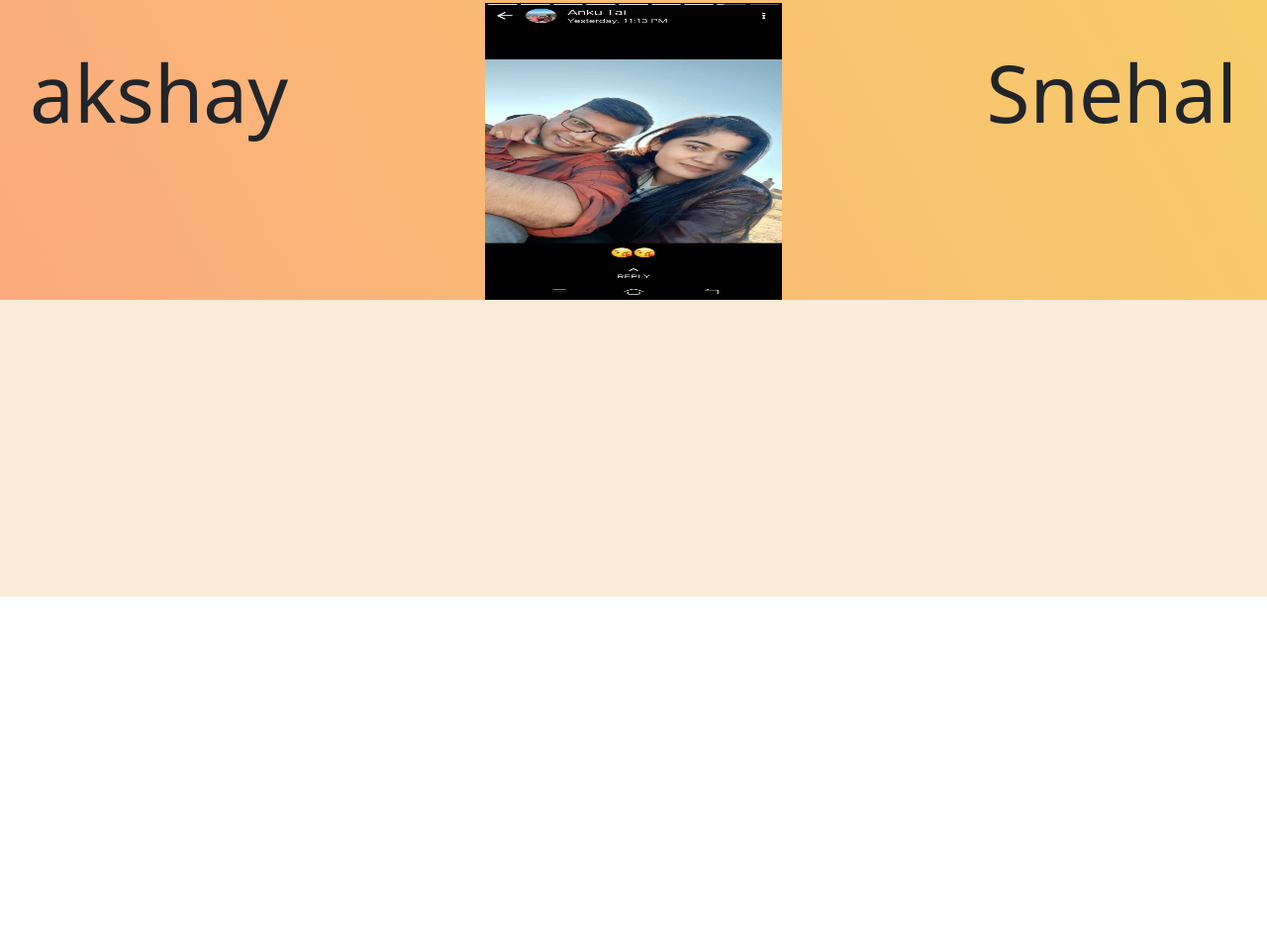
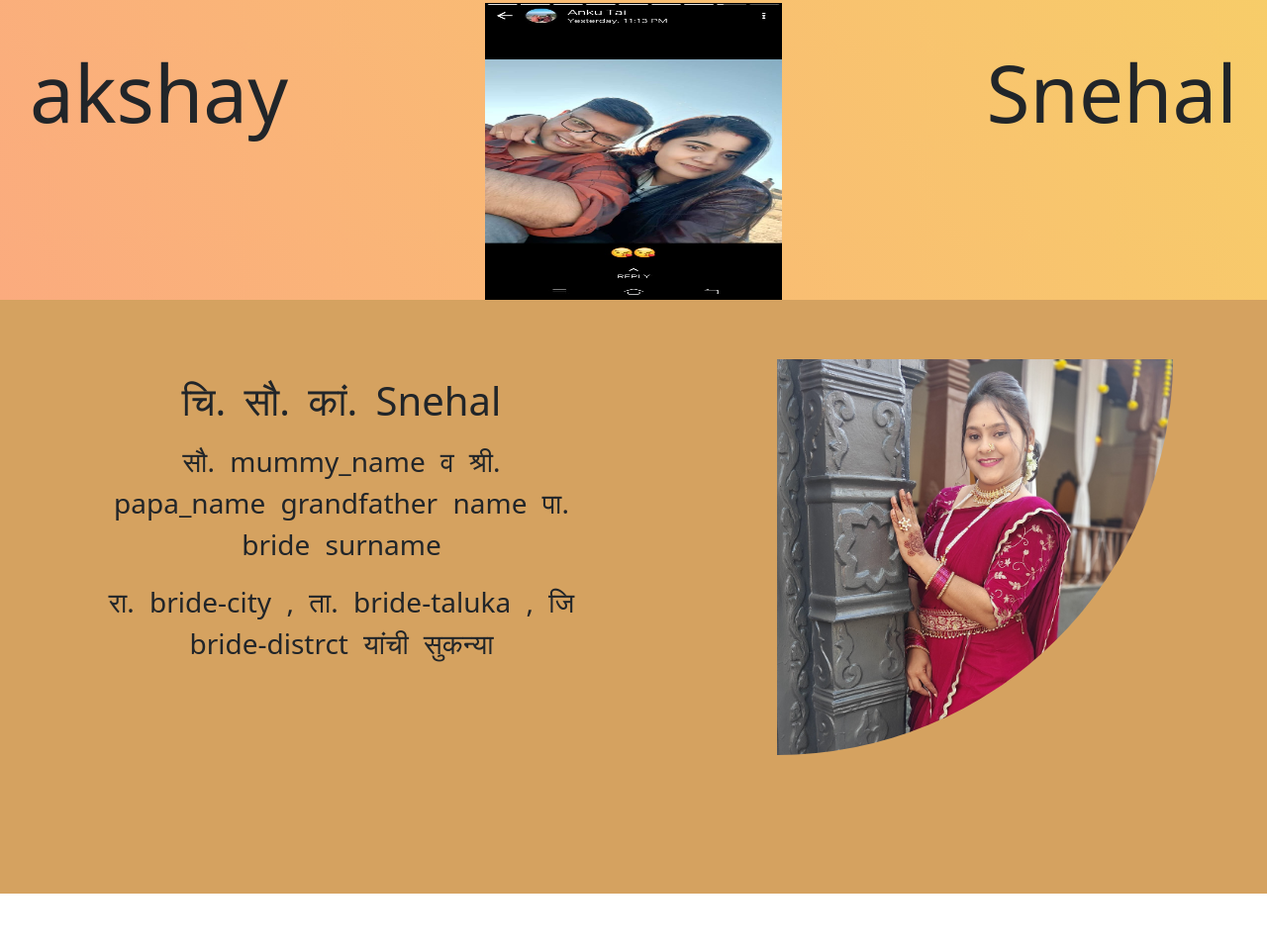
Before and after one commit to achalkatkar/kuku-sister-weds, a plain HTML site: page index.html in a window 1280 px wide. Shown: the part 649-1609 px from the top of the page at 99% size. Before the commit the page ends 1252 px from the top, so only its background shows below. Drawn offline with nearby package versions, Linux system fonts and the light colour scheme.

Commit message:
added div

```diff
--- a/index.html
+++ b/index.html
@@ -50,7 +50,38 @@
        </div>
     </div>
 
-    <div class="c-conatiner"></div>
+    <div class="c-conatiner">
+        <div class="info">
+            <h1 class="fs-1 p-2 position-relative" data-aos="fade-right"> चि. सौ. कां. Snehal </h1>
+            <p class="fs-3 fw-medium" data-aos="fade-right">सौ. mummy_name  व श्री. papa_name grandfather name  पा. bride surname</p>
+            <p class="fs-3 fw-medium" data-aos="fade-right"> रा. bride-city  , ता. bride-taluka , जि bride-distrct यांची सुकन्या</p>
+
+        </div>
+        <div class="img">
+            <img src="./images/snheal.jpg" class="snehal-img"/>
+        </div>
+    </div>
+    <div class="d-conatiner">
+        <div class="img">
+            <img src="./images/snheal.jpg" class="snehal-img"/>
+        </div>
+        <div class="info">
+            <h1 class="fs-1 p-2 position-relative" data-aos="fade-right"> चि. सौ. कां. Snehal </h1>
+            <p class="fs-3 fw-medium" data-aos="fade-right">सौ. mummy_name  व श्री. papa_name grandfather name  पा. bride surname</p>
+            <p class="fs-3 fw-medium" data-aos="fade-right"> रा. bride-city  , ता. bride-taluka , जि bride-distrct यांची सुकन्या</p>
+
+        </div>
+
+    </div>
+
+
+
+
+
+    <div class="text-bg-success p-3 col">
+        <h1>groom</h1>
+    </div>
+
 
 
     <!-- Script -->
@@ -58,5 +89,18 @@
     <script>
         AOS.init();
       </script>
+
+       <div class="text-bg-secondary col p-3 mx-5 ">
+        <h1 class="fs-1" data-aos="fade-right"> चि. सौ.  कां. Snehal </h1>
+        <p>सौ. mummy_name  व श्री. papa_name grandfather name  पा. bride surname</p>
+        <p> रा. bride-city  , ता. bride-taluka , जि bride-distrct यांची सुकन्या</p>
+    </div>
+
+
+
+
+
+
+
 </body>
 </html>
--- a/style.css
+++ b/style.css
@@ -47,6 +47,35 @@
 }
 
 .c-conatiner{
-    background-color: antiquewhite;
+    background-color: rgb(213, 162, 96);
+    height: 600px;
+    display: flex;
+    justify-content: space-around;
+}
+
+.info{
     height: 300px;
+    width: 500px;
+    font-weight: bolder;
+    margin-top: 60px;
+    text-align: center;
+    padding: 10px;
+    word-spacing: 8px;
 }
+
+.img{
+    height: 400px;
+    width: 400px;
+    margin-top: 60px;
+}
+
+.snehal-img{
+    height: 400px;
+    width: 400px;
+    object-fit: cover;
+    border-radius: 0px 0px 600px 0px;
+}
+
+.d-conatiner{
+
+}
```
Also changed, not shown: images/snheal.jpg (added).
